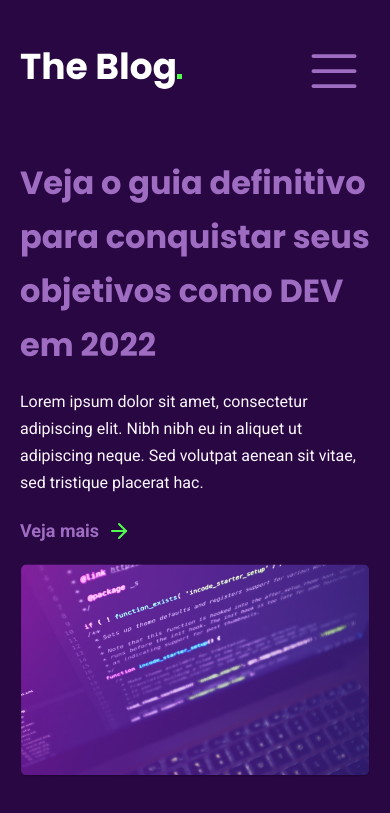
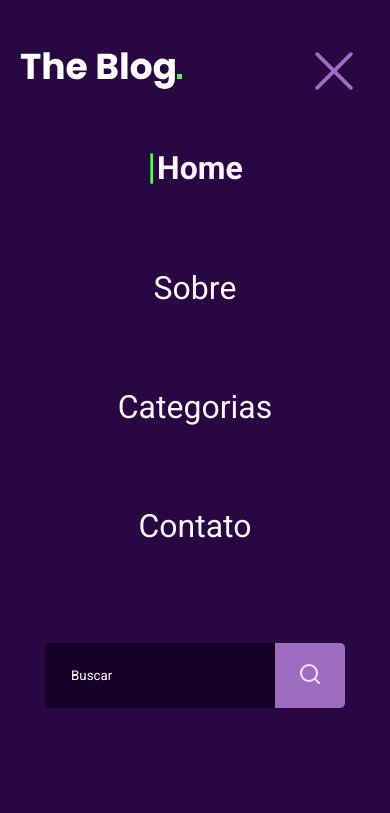
Before and after one commit to kostiantynzvir/blog, a plain HTML site: page index.html in a window 390 px wide. Shown: the top 813 px of the page. Drawn offline with Linux system fonts and the light colour scheme.

Commit message:
Mobile menu added

```diff
--- a/index.html
+++ b/index.html
@@ -9,9 +9,10 @@
     <link rel="preconnect" href="https://fonts.gstatic.com" crossorigin>
     <link href="https://fonts.googleapis.com/css2?family=Poppins:wght@700&family=Roboto:wght@400;700&display=swap" rel="stylesheet">
     <title>RocketBlog</title>
+    <script src="./index.js"></script>
 </head>
 <body>
-    <header>
+    <header id="header" class="opened-menu">
         <div id="logo">
             <a href="./index.html"><img src="./images/logo.svg" alt="Logo"></a>
         </div>
@@ -29,18 +30,18 @@
             class="sr-only">Campo de Busca:</label>
             <input
             type="search"
-            id="search"
+            id="search-button"
             name="search"
             placeholder="Buscar">
             <button><img src="./images/search.svg" alt="Botão de pesquisa" id="button"></button>
         </div>
-        <div id="open-nav">
-            <button>
+        <div id="menu-button">
+            <button id='open-button' onclick="openMenu()">
                 <svg xmlns="http://www.w3.org/2000/svg" width="192" height="192" fill="#9e6dc2" viewBox="0 0 256 256"><rect width="256" height="256" fill="none"></rect><line x1="40" y1="128" x2="216" y2="128" stroke="#9e6dc2" stroke-linecap="round" stroke-linejoin="round" stroke-width="16"></line><line x1="40" y1="64" x2="216" y2="64" stroke="#9e6dc2" stroke-linecap="round" stroke-linejoin="round" stroke-width="16"></line><line x1="40" y1="192" x2="216" y2="192" stroke="#9e6dc2" stroke-linecap="round" stroke-linejoin="round" stroke-width="16"></line></svg>
             </button>
-        <div id="close-nav">
-            <svg xmlns="http://www.w3.org/2000/svg" width="192" height="192" fill="#9e6dc2" viewBox="0 0 256 256"><rect width="256" height="256" fill="none"></rect><line x1="200" y1="56" x2="56" y2="200" stroke="#9e6dc2" stroke-linecap="round" stroke-linejoin="round" stroke-width="16"></line><line x1="200" y1="200" x2="56" y2="56" stroke="#9e6dc2" stroke-linecap="round" stroke-linejoin="round" stroke-width="16"></line></svg>
-        </div>
+            <button id="close-button" onclick="closeMenu()">
+                    <svg xmlns="http://www.w3.org/2000/svg" width="192" height="192" fill="#9e6dc2" viewBox="0 0 256 256"><rect width="256" height="256" fill="none"></rect><line x1="200" y1="56" x2="56" y2="200" stroke="#9e6dc2" stroke-linecap="round" stroke-linejoin="round" stroke-width="16"></line><line x1="200" y1="200" x2="56" y2="56" stroke="#9e6dc2" stroke-linecap="round" stroke-linejoin="round" stroke-width="16"></line></svg>
+            </button>
         </div>
     </header>
     <main>
--- /dev/null
+++ b/index.js
@@ -0,0 +1,11 @@
+function openMenu() {
+  const openButton = document.getElementById('header')
+
+  openButton.classList.add('opened-menu')
+}
+
+function closeMenu() {
+  const openButton = document.getElementById('header')
+
+  openButton.classList.remove('opened-menu')
+}
--- a/style.css
+++ b/style.css
@@ -123,8 +123,7 @@ a span {
   color: blue;
 }
 
-#open-nav,
-#close-nav {
+#menu-button {
   display: none;
 }
 
@@ -276,24 +275,94 @@ article img {
     height: 6rem;
   }
 
-  nav ul,
+  nav,
   #search {
     display: none;
   }
 
-  #open-nav {
+  #menu-button {
     display: block;
   }
 
-  #open-nav button {
+  #menu-button button {
     background: transparent;
     border: none;
   }
 
-  #open-nav button svg {
+  #menu-button button svg {
     width: 6rem;
     height: 6rem;
     fill: white;
+  }
+
+  #close-button {
+    display: none;
+  }
+
+  /* Menu */
+
+  header.opened-menu {
+    display: grid;
+    grid-template-columns: 1fr 1fr 1fr;
+    grid-template-rows: 1fr 48rem 18rem;
+  }
+
+  header.opened-menu #logo {
+    grid-column-start: 1;
+    grid-column-end: 3;
+  }
+
+  header.opened-menu nav {
+    display: flex;
+    margin-inline: auto;
+  }
+
+  header.opened-menu .menu {
+    grid-row-start: 2;
+    grid-column-start: 1;
+    grid-column-end: 4;
+  }
+
+  header.opened-menu ul {
+    flex-direction: column;
+    justify-items: center;
+
+    height: auto;
+  }
+
+  header.opened-menu ul li {
+    font-size: 3.2rem;
+  }
+
+  header.opened-menu a span {
+    font-size: 3.6rem;
+  }
+
+  header.opened-menu #search {
+    display: flex;
+    justify-content: center;
+
+    height: 6.5rem;
+    margin-block: auto;
+
+    grid-row-start: 3;
+    grid-column-start: 1;
+    grid-column-end: 4;
+  }
+
+  header.opened-menu #menu-button {
+    display: flex;
+    justify-content: flex-end;
+
+    grid-column-start: 3;
+  }
+
+  header.opened-menu #open-button {
+    display: none;
+  }
+
+  header.opened-menu #close-button {
+    display: block;
   }
 
   /* Main */
```
